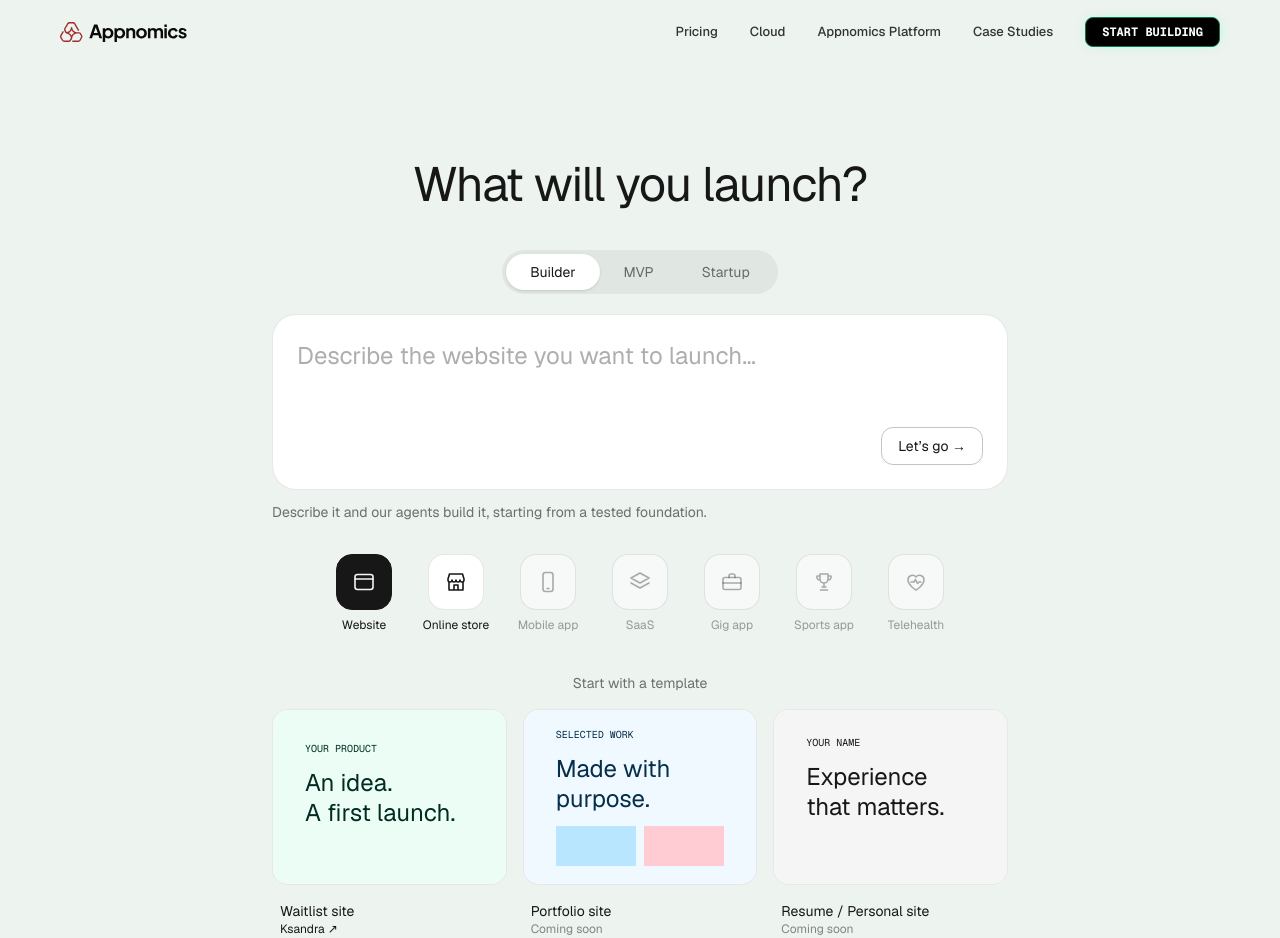
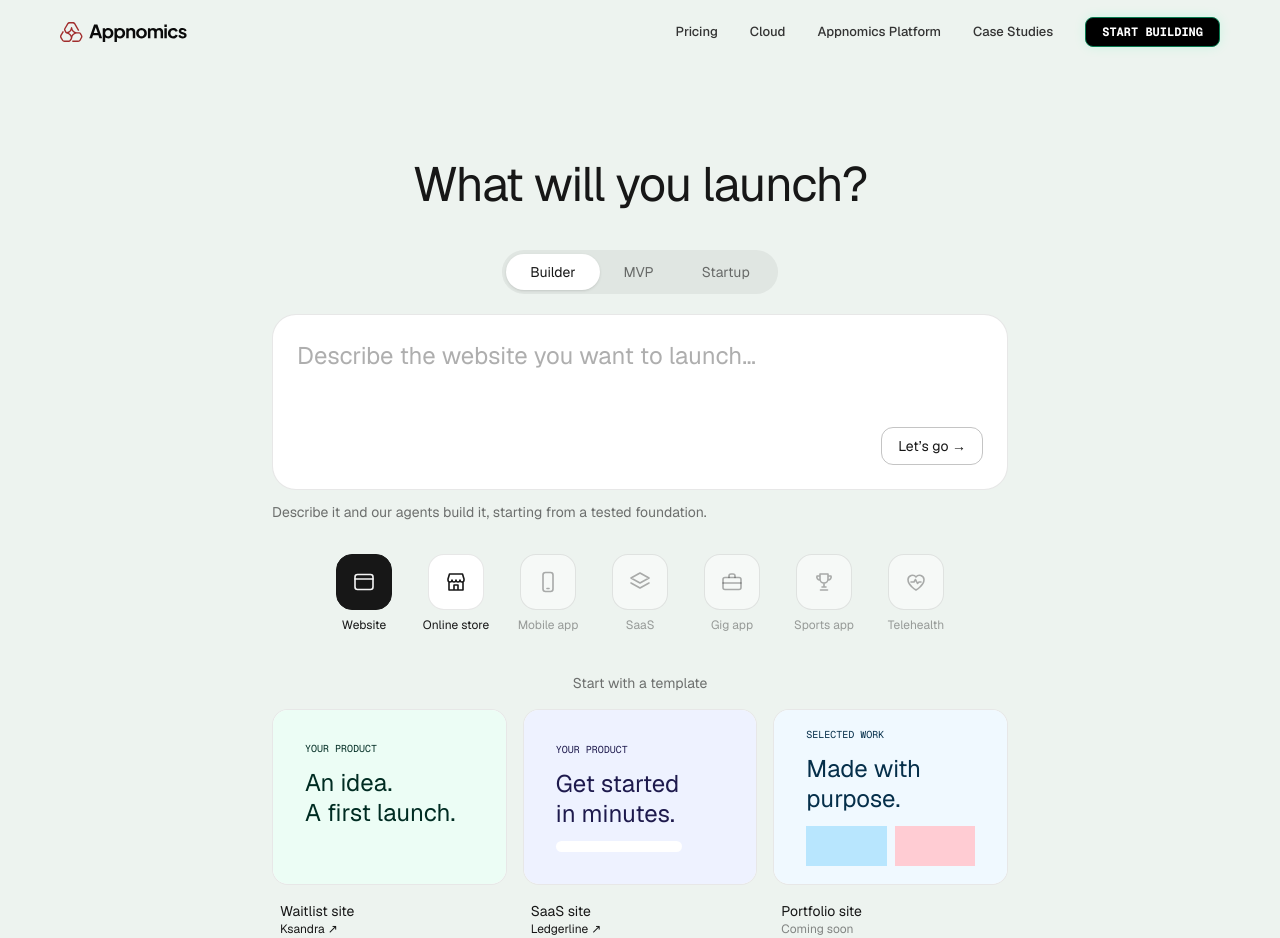
Before and after one commit to rup2701/appnomics-landing, a Next.js app: page / in a window 1280 px wide. Shown: the top 938 px of the page. Built offline with nearby package versions, Linux system fonts and the light colour scheme.

Commit message:
feat(HeroPrompt): add new SaaS website template with demo URL and updated visuals

```diff
--- a/components/HeroPrompt.tsx
+++ b/components/HeroPrompt.tsx
@@ -205,6 +205,20 @@ const WEBSITE_TEMPLATES: Template[] = [
     demoUrl: ["https://ksandra.appnomics.live/","https://tidewell-ring.appnomics.live/", "https://dispatchos-waitlist.appnomics.live", ],
     text: "A waitlist website for ___, with a product overview, features and a signup form.",
     art: <div className="flex h-full flex-col justify-center gap-3 bg-emerald-50 p-5 text-emerald-950 sm:p-8"><span className="text-[10px] font-mono">YOUR PRODUCT</span><span className="text-lg leading-tight sm:text-2xl">An idea.<br />A first launch.</span><span className="h-2 w-3/4 bg-emerald-900/15" /><span className="h-6 w-1/2 rounded bg-emerald-800" /></div>,
+  },
+  {
+    id: "website-saas",
+    label: "Ledgerline",
+    caption: "SaaS site",
+    text: "A product website for ___, with pricing, how it works and a sign-up box.",
+    demoUrl: "https://ledgerline.appnomics.live",
+    art: (
+      <div className="flex h-full flex-col justify-center gap-3 bg-indigo-50 p-5 text-indigo-950 sm:p-8">
+        <span className="font-mono text-[10px]">YOUR PRODUCT</span>
+        <span className="text-lg leading-tight sm:text-2xl">Get started<br />in minutes.</span>
+        <span className="h-6 w-3/4 rounded-full bg-white" />
+      </div>
+    ),
   },
   {
     id: "website-portfolio",
```
